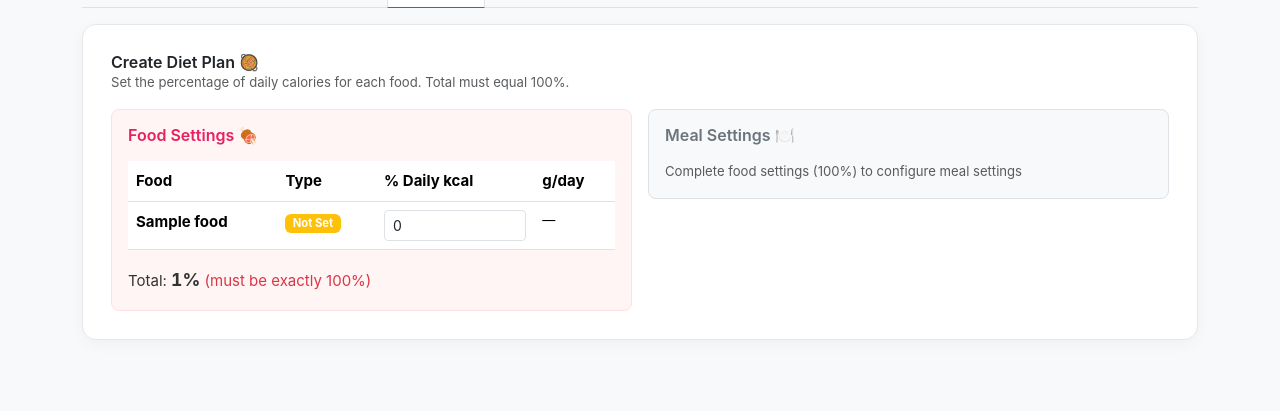
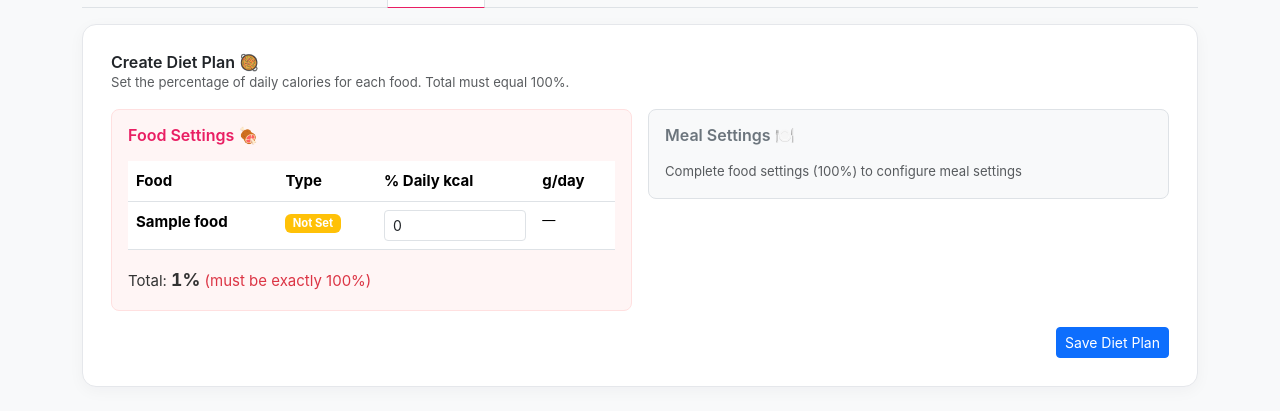
Before and after one commit to kxxxx-hi/babbu-feeder, a Flask app: template templates/index.html in a window 1280 px wide, after a click on "Diet Plan". Shown: the part 521-932 px from the top of the page. Before the commit the page ends 861 px from the top, so only its background shows below. Run offline with Flask 3, Linux system fonts and the light colour scheme; the template is opened without the code that fills it: most values are stand-ins (such as "Sample title", 1, 10 or a date in 2020); some libraries are stand-ins or nearby versions.

Commit message:
Add Save Diet Plan button inside form and fix dry percentage initialization
- Move Save Diet Plan button inside form at bottom so it submits correctly
- Add setTimeout to ensure dry percentage updates on page load

```diff
--- a/templates/index.html
+++ b/templates/index.html
@@ -595,6 +595,10 @@
           </div>
           {% endif %}
         </div>
+
+        <div class="mt-3 d-flex justify-content-end">
+          <button type="submit" id="save-diet-btn" class="btn btn-primary btn-sm" {% if total_pct == 100 %}style="display: none;"{% endif %}>Save Diet Plan</button>
+        </div>
         {% else %}
         <div class="text-muted">Please add foods first before creating a diet plan</div>
         {% endif %}
```
